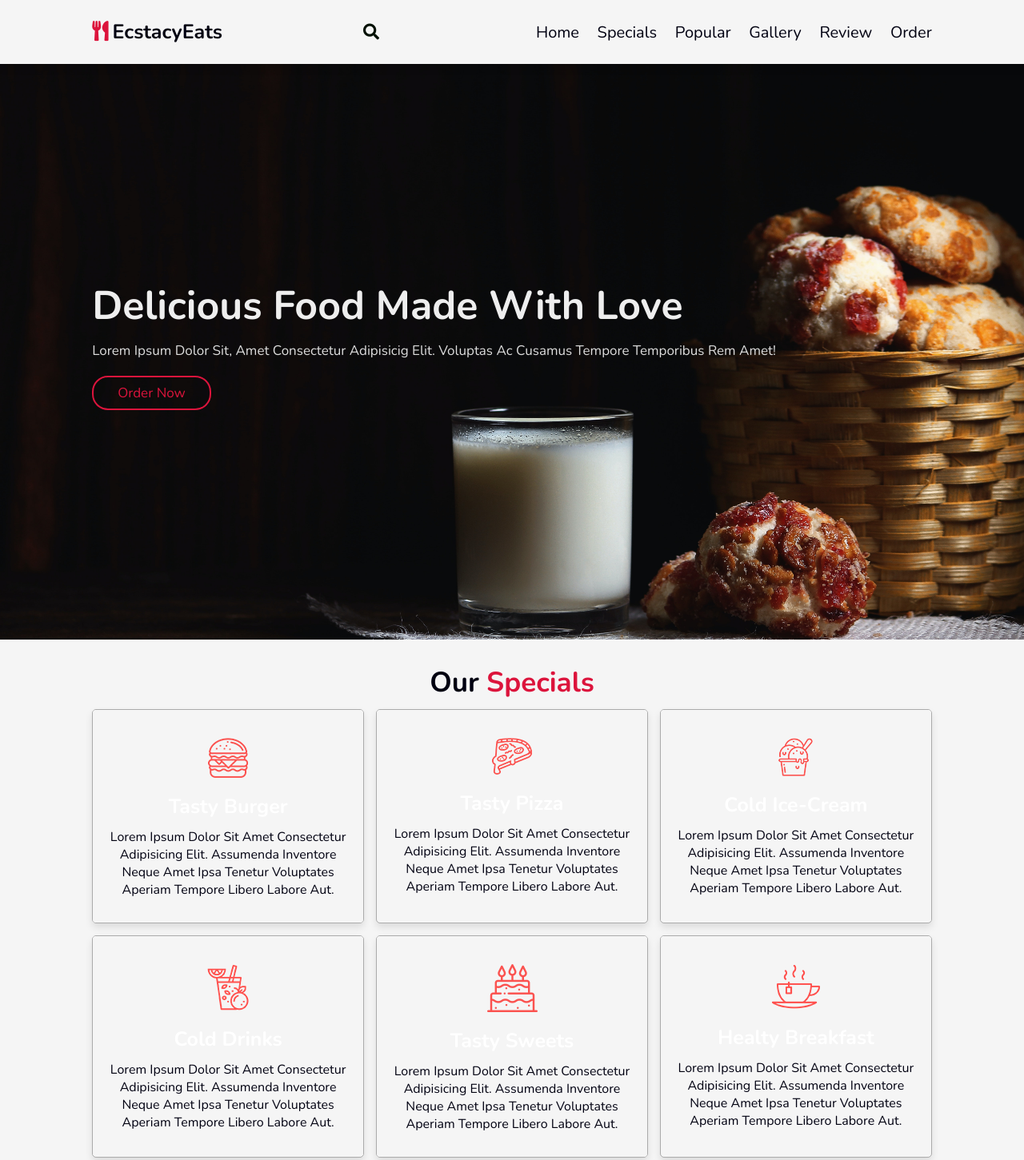
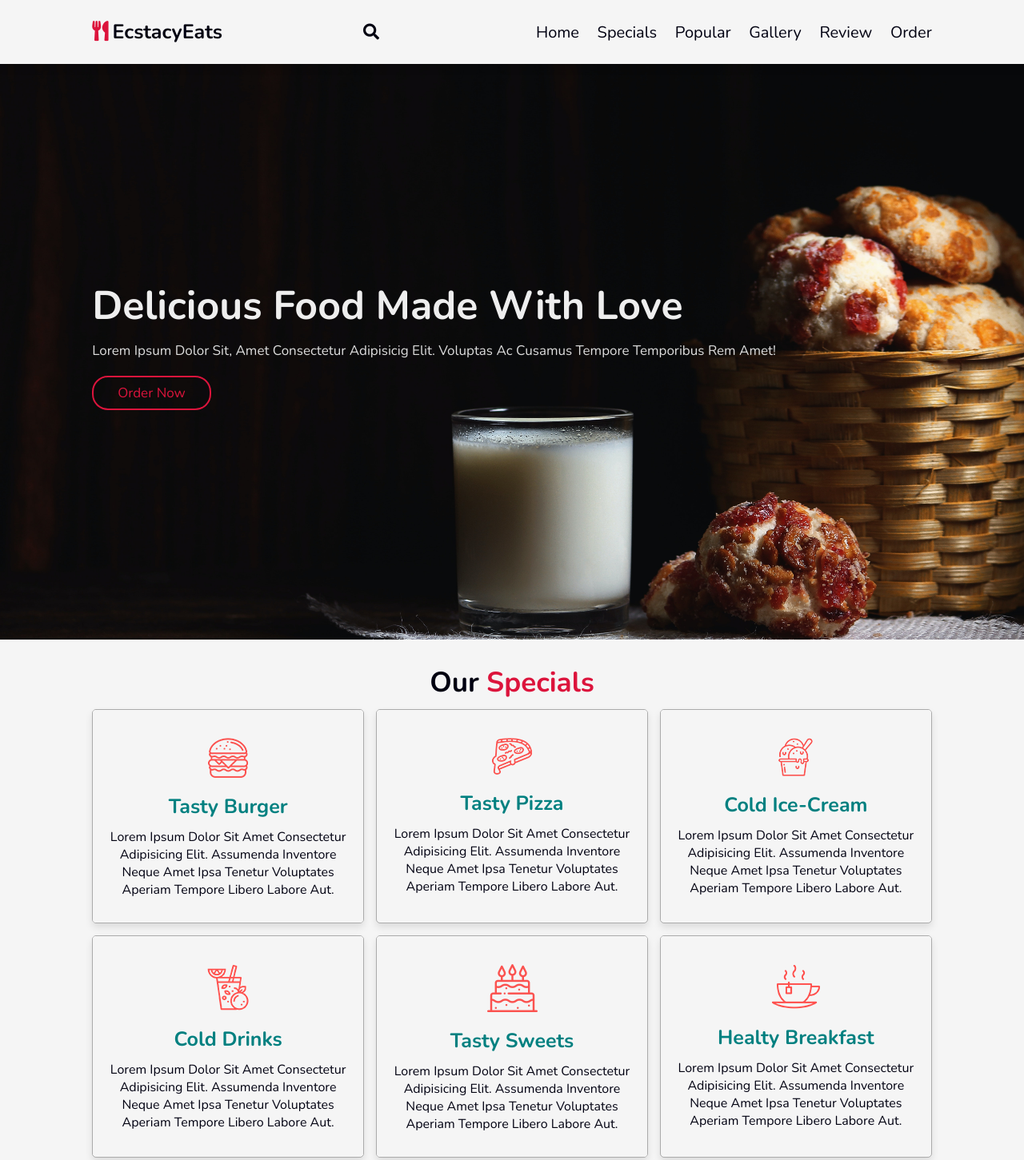
Before and after one commit to devbxtzz/Food_Delivery_Landing, a plain HTML site: page index.html in a window 1280 px wide. Shown: the top 1451 px of the page at 80% size. Drawn offline with nearby package versions, Linux system fonts and the light colour scheme.

Commit message:
Food delivery landing

```diff
--- a/index.html
+++ b/index.html
@@ -440,7 +440,7 @@
 
         </div>
 
-        <h1 class="credit"> <span>BxtzzEats</span> | all rights reserved! </h1>
+        <h1 class="credit"> <span>EcstacyEats</span> | all rights reserved! </h1>
 
     </section>
 
--- a/style.css
+++ b/style.css
@@ -140,7 +140,7 @@ header .navbar a:hover {
 }
 
 .input-search::placeholder {
-  color: rgba(255, 255, 255, .5);
+  color: crimson;
   font-size: 18px;
   letter-spacing: 2px;
   font-weight: 100;
@@ -157,7 +157,7 @@ header .navbar a:hover {
   border-radius: 50%;
   position: absolute;
   right: 0px;
-  color: #001001;
+  color: #001;
   background-color: transparent;
   pointer-events: painted;
 }
@@ -266,7 +266,7 @@ header .navbar a:hover {
 
 .speciality .box-container .box .content h3 {
   font-size: 2.5rem;
-  color: white;
+  color: teal;
 }
 
 .speciality .box-container .box .content p {
@@ -319,7 +319,7 @@ header .navbar a:hover {
 }
 
 .popular .box-container .box h3 {
-  color: #ddd;
+  color: teal;
   font-size: 2.5rem;
   padding-top: 1rem;
 }
```
